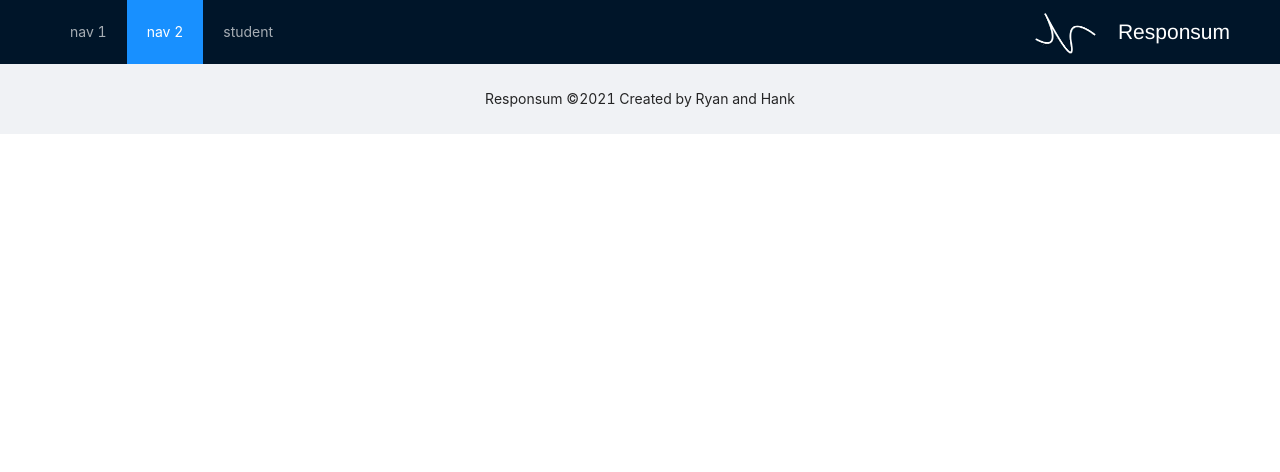
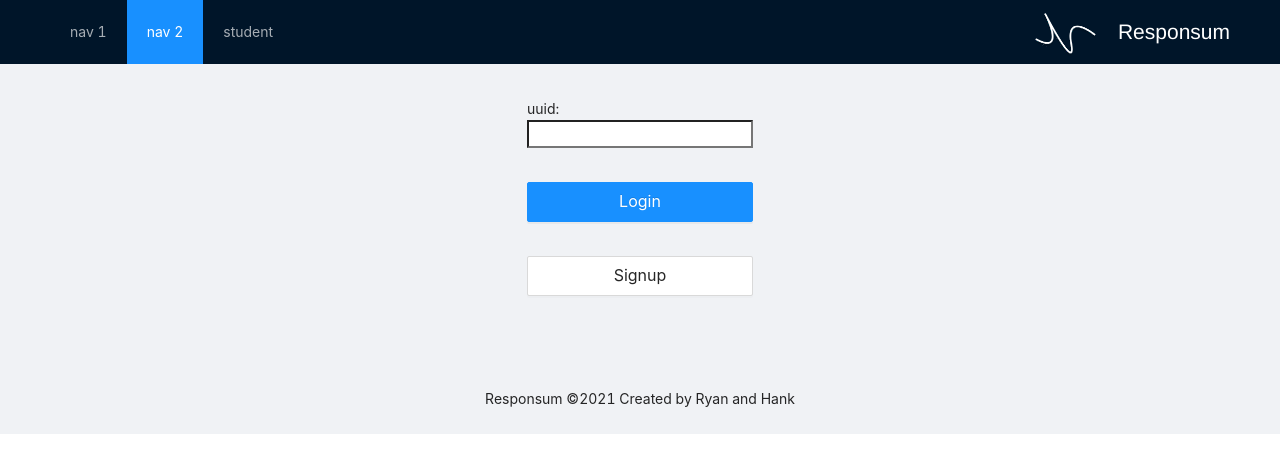
Before and after one commit to hank-w/Respon_sum, a React (Create React App) app in the folder web/: page /instructors/login in a window 1280 px wide. Shown: the top 472 px of the page. Built offline with nearby package versions, Linux system fonts and the light colour scheme.

Commit message:
Completed Instructor login page

```diff
--- /dev/null
+++ b/web/src/api/instructors.tsx
@@ -0,0 +1,4 @@
+import 'axios';
+import axios from 'axios';
+import { ID, Instructor } from '../types/api';
+import { BASE_URL} from './api';
--- a/web/src/components/pages/Homepage.tsx
+++ b/web/src/components/pages/Homepage.tsx
@@ -1,7 +1,7 @@
 import { Link } from 'react-router-dom';
 import { Button } from 'antd';
 import { HomepageWrapper, MainButton, MainButtonContainer } from '../style/Homepage';
-import { STUDENTS_LOGIN_PATH } from '../../utils/Paths';
+import { STUDENTS_LOGIN_PATH, INSTRUCTORS_LOGIN_PATH } from '../../utils/Paths';
 
 export default () => {
   return (
@@ -12,9 +12,11 @@ export default () => {
             Students
           </Button>
         </Link>
+        <Link to={INSTRUCTORS_LOGIN_PATH} style={{ width: '100%'}}>
         <Button type="primary" size="large" block>
           Instructors
         </Button>
+        </Link>
         <Button type="primary" size="large" block>
           Classes
         </Button>
--- a/web/src/components/pages/instructors/InstructorHomepage.tsx
+++ b/web/src/components/pages/instructors/InstructorHomepage.tsx
@@ -1,43 +1,3 @@
-import { useState } from 'react';
-import { Layout, Menu } from 'antd';
-import { UserOutlined, QuestionCircleOutlined, BookOutlined } from '@ant-design/icons';
-
-import StudentQuestionsHome from './StudentQuestionsHome';
-import StudentAccountSettings from './StudentAccountSettings';
-import StudentClasses from './StudentClasses';
-
-const { Content, Sider } = Layout;
-
 export default () => {
-  const [ page, setPage ] = useState('questions');
-
-  return (
-    <Layout style={{ padding: '24px 0' }}>
-      <Sider width={200}>
-        <Menu
-          mode="inline"
-          defaultSelectedKeys={['1']}
-          defaultOpenKeys={['sub1']}
-          style={{ height: '100%' }}
-        >
-          <Menu.Item key="1" icon={<QuestionCircleOutlined />} onClick={() => setPage('questions')}>
-            Questions
-          </Menu.Item>
-          <Menu.Item key="2" icon={<BookOutlined />} onClick={() => setPage('classes')}>
-            Classes
-          </Menu.Item>
-          <Menu.Item key="3" icon={<UserOutlined />} onClick={() => setPage('account')}>
-            Account Settings
-          </Menu.Item>
-        </Menu>
-      </Sider>
-      <Content style={{ padding: '0 24px', minHeight: 280 }}>
-        <div style={{ display: 'flex', flexDirection: 'column', alignItems: 'center' }}>
-          {page === 'questions' ? <StudentQuestionsHome /> : null}
-          {page === 'classes' ? <StudentClasses /> : null}
-          {page === 'account' ? <StudentAccountSettings /> : null}
-        </div>
-      </Content>
-    </Layout>
-  );
-};
+    return <></>
+  };
--- a/web/src/components/pages/instructors/InstructorLogin.tsx
+++ b/web/src/components/pages/instructors/InstructorLogin.tsx
@@ -1,3 +1,57 @@
-export default () => {
-    return <></>
+import { useState } from 'react';
+import { useHistory } from 'react-router-dom';
+import { useDispatch } from 'react-redux';
+import { Button } from 'antd';
+import { StudentLoginWrapper, StudentLoginParent } from '../../style/StudentLogin';
+import { INSTRUCTORS_PATH, INSTRUCTORS_SIGNUP_PATH } from '../../../utils/Paths';
+import { getStudentById } from '../../../api/students';
+import { setStudent } from '../../../utils/Actions';
+
+const StudentLogin = () => {
+  const [uuid, setUUID] = useState('');
+  const [loading, setLoading] = useState(false);
+  const [error, setError] = useState<string | null>(null);
+  const dispatch = useDispatch();
+  const history = useHistory();
+
+  const onLoginPressed = () => {
+    setLoading(true);
+    getStudentById(uuid)
+    .then(res => {
+      dispatch(setStudent(res.data));
+      setError(null);
+      history.push(INSTRUCTORS_PATH);
+    })
+    .catch(err => {
+      console.log(err);
+      setError(err?.message+'' || err?.msg+'' || err+'');
+    })
+    .finally(() => {
+      setLoading(false);
+    });
   };
+
+  const onSignupPressed = () => {
+    history.push(INSTRUCTORS_SIGNUP_PATH);
+  };
+
+  return (
+    <StudentLoginParent>
+      <StudentLoginWrapper>
+        <div style={{display: 'flex', flexDirection: 'column'}}>
+          <label>uuid:</label>
+          <input type="text" id="uuid" name="uuidLogin" value={uuid} onChange={e => setUUID(e.target.value)} />
+        </div>
+        <Button type="primary" size="large" block onClick={onLoginPressed} loading={loading}>
+          Login
+        </Button>
+        <Button size="large" block onClick={onSignupPressed}>
+          Signup
+        </Button>
+        <span style={{color:'red'}}>{error}</span>
+      </StudentLoginWrapper>
+    </StudentLoginParent>
+  );
+};
+
+export default StudentLogin;
--- a/web/src/utils/Paths.tsx
+++ b/web/src/utils/Paths.tsx
@@ -3,5 +3,7 @@ export const STUDENTS_PATH = '/students';
 export const STUDENTS_LOGIN_PATH = '/students/login';
 export const STUDENTS_SIGNUP_PATH = '/students/signup';
 export const STUDENTS_QUESTIONS_PATH = '/students/questions/:classId';
+export const STUDENT_CLASSES_PATH = '/students/classes';
 export const INSTRUCTORS_PATH = '/instructors';
-export const STUDENT_CLASSES_PATH = '/students/classes';
+export const INSTRUCTORS_LOGIN_PATH = '/instructors/login';
+export const INSTRUCTORS_SIGNUP_PATH = '/instructors/signup';
```
Also changed, not shown: web/src/types/api.tsx (+7 -0 lines).
